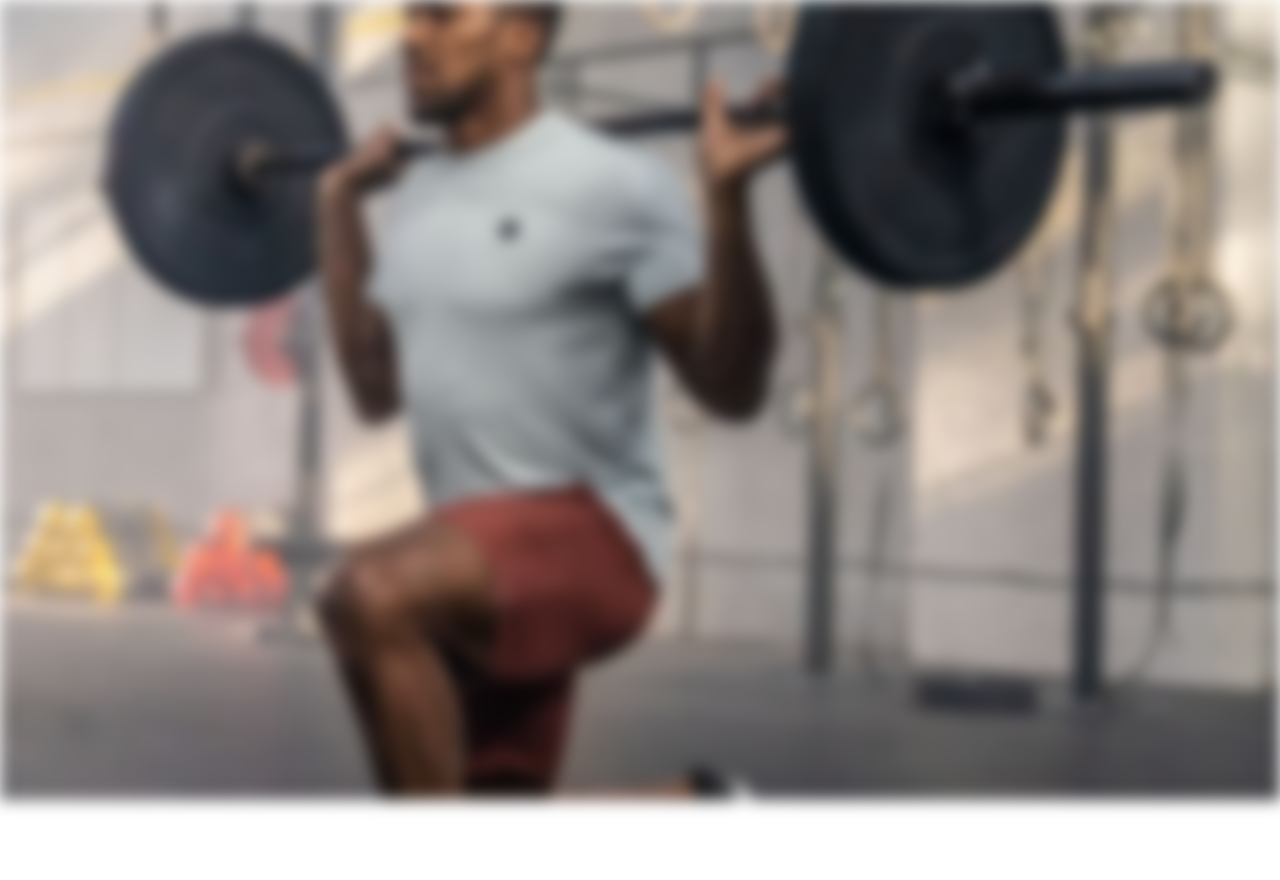
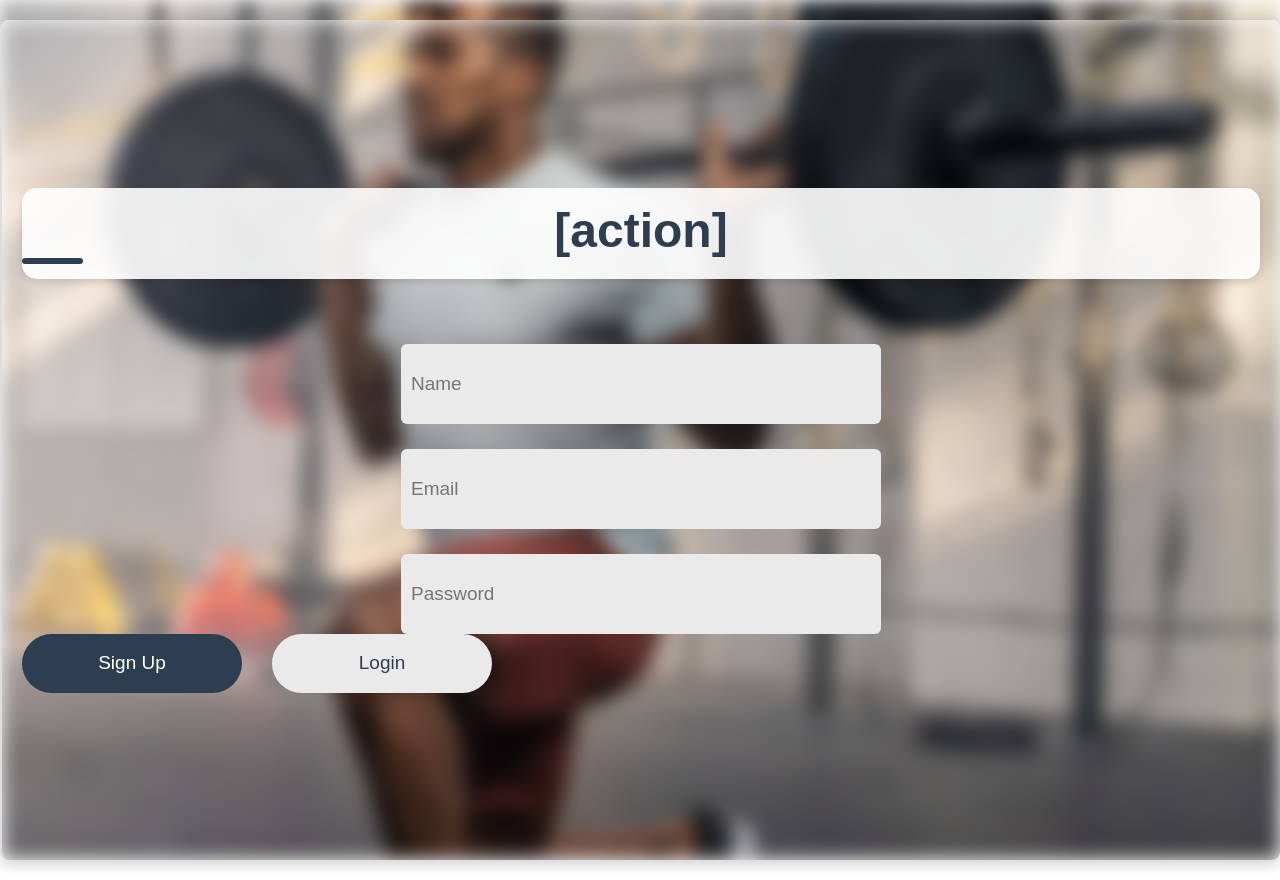
Before and after one commit to KingRonnin/beefit, a React (Create React App) app in the folder src/: page /SignIn in a window 1280 px wide. Before the commit this address had no page. Before the commit the page ends 800 px from the top, so only its background shows below. Built offline with nearby package versions, Linux system fonts and the light colour scheme; grey boxes are pictures that could not be loaded; the HTML template or start-up script is replaced by a standard one.

Commit message:
routed signin page

```diff
--- a/src/App.js
+++ b/src/App.js
@@ -5,7 +5,7 @@ import PlanFrontPage from './PlanFrontPage.js';
 import MyPlan from './routes/myplan.tsx';
 import LogFitness from './routes/Logfitness.tsx';
 import WeightLossPage from './routes/WeightLossPage.tsx'
-import SignInPage from './routes/SignInPage.js';
+import SignInPage from './routes/SignIn.tsx';
 import Calender from './routes/Calendar.jsx';
 import Contacts from './routes/Contacts.jsx';
 
@@ -22,6 +22,7 @@ function App() {
           <Route path="/Calender" element={<Calender />} />
           <Route path="/Contacts" element={<Contacts />} />
           <Route path="/Contacts" element={<Contacts />} />
+          <Route path="/SignIn" element={<SignInPage />} />
         </Routes>
       </div>
     </Router>
--- a/src/global.css
+++ b/src/global.css
@@ -1,3 +1,5 @@
 @tailwind base;
 @tailwind components;
 @tailwind utilities;
+
+/* this could be deleted */
--- a/src/routes/SignInPage.tsx
+++ b/src/routes/SignIn.tsx
@@ -1,5 +1,5 @@
 import React, { useState } from 'react'
-import './SignInPage.css';
+import './SignIn.css';
 
 export default function SignInPage() {
 
```
Also changed, not shown: src/routes/SignIn.css (renamed from src/routes/SignInPage.css).
